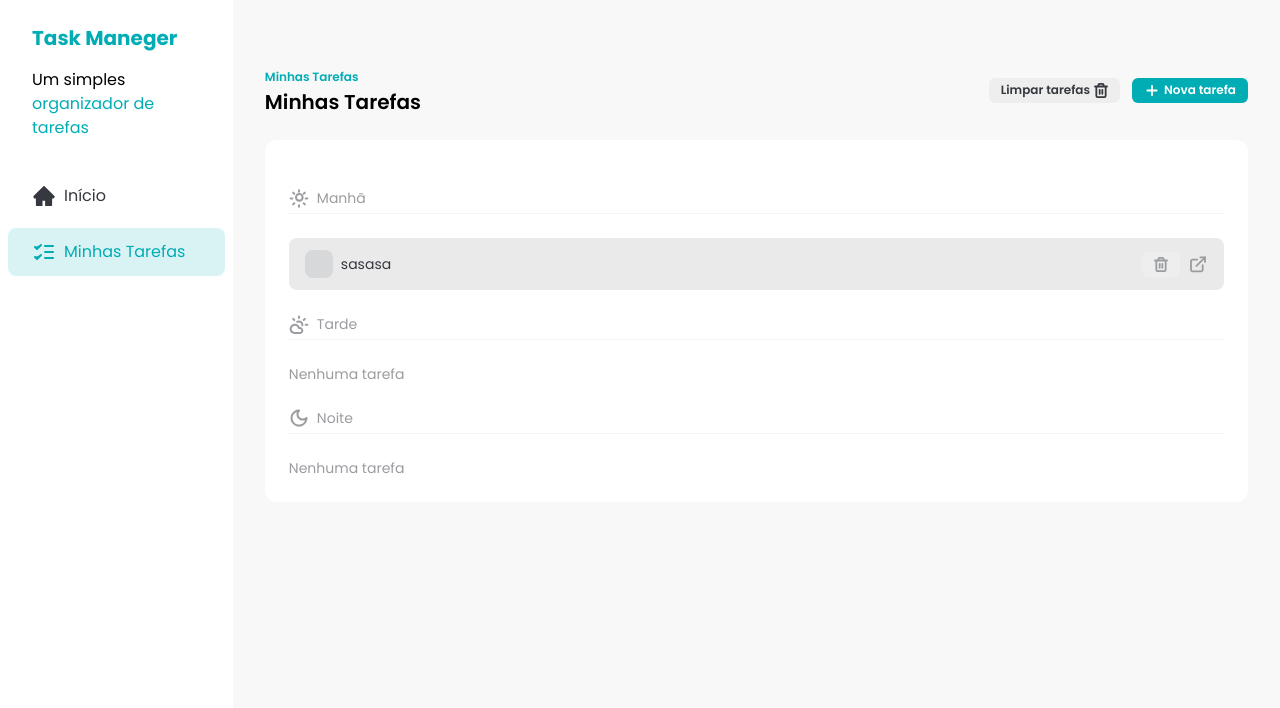
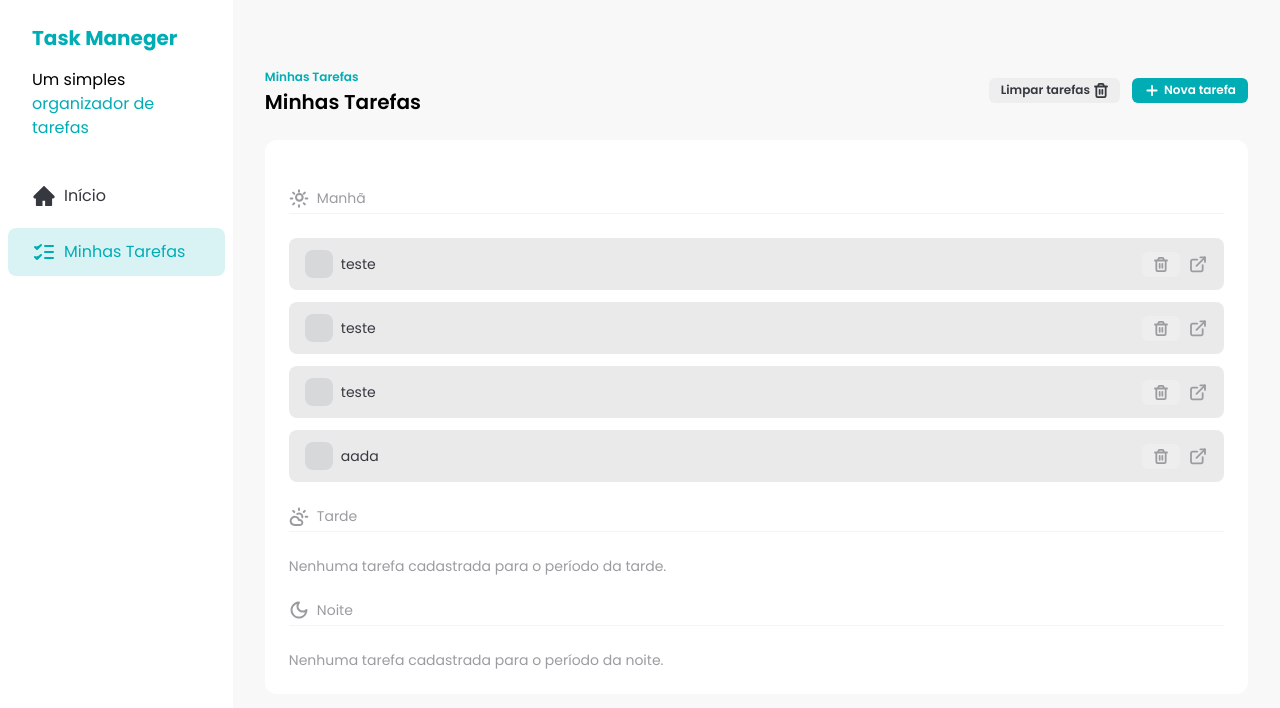
Before and after one commit to Srhiulli/task-maneger, a React (Vite) app: page / in a window 1280 px wide. Shown: the top 708 px of the page. Built offline with nearby package versions, Linux system fonts and the light colour scheme; data requests are answered from the project's data file.

Commit message:
feat: add react query and custom hooks

```diff
--- a/db.json
+++ b/db.json
@@ -1,10 +1,31 @@
 {
   "tasks": [
     {
-      "id": "dbe5e4b7-5a8a-4e62-b1c3-cdc91ee6b1bc",
-      "title": "sasasa",
+      "id": "ed2f9c4f-d53d-487a-bcbe-b788399cf0e2",
+      "title": "teste",
       "time": "morning",
-      "description": "sasasa",
+      "description": "teste",
+      "status": "not_started"
+    },
+    {
+      "id": "9fa00ffa-5a31-40e0-b23c-7968514930b4",
+      "title": "teste",
+      "time": "morning",
+      "description": "teste",
+      "status": "not_started"
+    },
+    {
+      "id": "852b057f-8b21-4ce3-b1ba-8bbb31d0cb89",
+      "title": "teste",
+      "time": "morning",
+      "description": "teste",
+      "status": "not_started"
+    },
+    {
+      "id": "af746b11-50f8-4784-9824-fd2901eb3897",
+      "title": "aada",
+      "time": "morning",
+      "description": "ssasa",
       "status": "not_started"
     }
   ]
--- a/src/components/AddTaskDialog.jsx
+++ b/src/components/AddTaskDialog.jsx
@@ -5,19 +5,17 @@ import { useRef } from "react"
 import { createPortal } from "react-dom"
 import { useForm } from "react-hook-form"
 import { CSSTransition } from "react-transition-group"
+import { toast } from "sonner"
 import { v4 } from "uuid"
 
 import { LoaderCircle } from "../assets/icons"
+import { useAddTask } from "../hooks/data/use-add-task"
 import Button from "./Button"
 import Input from "./Input"
 import SelectTime from "./SelectTime"
 
-const AddTaskDialog = ({
-  isOpen,
-  handleClose,
-  onSubmitSuccess,
-  onSubmitError,
-}) => {
+const AddTaskDialog = ({ isOpen, handleClose }) => {
+  const { mutate: addTask } = useAddTask()
   const {
     register,
     formState: { errors, isSubmitting },
@@ -30,31 +28,41 @@ const AddTaskDialog = ({
       description: "",
     },
   })
-
   const nodeRef = useRef()
 
   const handleSaveClick = async (data) => {
-    const task = {
+    addTask(
+      {
         id: v4(),
         title: data.title.trim(),
         time: data.time,
         description: data.description.trim(),
         status: "not_started",
-    }
-    const response = await fetch("http://localhost:3000/tasks", {
-      method: "POST",
-      body: JSON.stringify(task),
-    })
-    if (!response.ok) {
-      return onSubmitError()
-    }
-    onSubmitSuccess(task)
+      },
+      {
+        onSuccess: () => {
           handleClose()
           reset({
             title: "",
             time: "morning",
             description: "",
           })
+          toast.success("Tarefa adicionada com sucesso!")
+        },
+        onError: () => {
+          toast.error("Erro ao adicionar tarefa. Por favor, tente novamente.")
+        },
+      }
+    )
+  }
+
+  const handleCancelClick = () => {
+    reset({
+      title: "",
+      time: "morning",
+      description: "",
+    })
+    handleClose()
   }
 
   return (
@@ -129,7 +137,7 @@ const AddTaskDialog = ({
                     size="large"
                     className="w-full"
                     color="secondary"
-                    onClick={handleClose}
+                    onClick={handleCancelClick}
                     type="button"
                   >
                     Cancelar
--- a/src/components/TaskItem.jsx
+++ b/src/components/TaskItem.jsx
@@ -1,5 +1,4 @@
 import PropTypes from "prop-types"
-import { useState } from "react"
 import { Link } from "react-router-dom"
 import { toast } from "sonner"
 
@@ -8,26 +7,14 @@ import {
   DetailsIcon,
   LoaderCircle,
   TrashIcon,
-} from "../assets//icons/index"
+} from "../assets/icons"
 import Button from "../components/Button"
+import { useDeleteTask } from "../hooks/data/use-delete-tasks"
 
-const TaskItem = ({ task, handleCheckboxClick, onDeleteSuccess }) => {
-  const [deleteIsLoading, setDeleteIsLoading] = useState(false)
-
-  const handleDeleteClick = async () => {
-    setDeleteIsLoading(true)
-    const response = await fetch(`http://localhost:3000/tasks/${task.id}`, {
-      method: "DELETE",
-    })
-    if (!response.ok) {
-      setDeleteIsLoading(false)
-      return toast.error(
-        "Erro ao deletar a tarefa. Por favor, tente novamente."
-      )
-    }
-    onDeleteSuccess(task.id)
-    setDeleteIsLoading(false)
-  }
+const TaskItem = ({ task, handleCheckboxClick }) => {
+  const { mutate: deleteTask, isPending: deleteTaskIsLoading } = useDeleteTask(
+    task.id
+  )
 
   const getStatusClasses = () => {
     if (task.status === "done") {
@@ -41,6 +28,17 @@ const TaskItem = ({ task, handleCheckboxClick, onDeleteSuccess }) => {
     if (task.status === "not_started") {
       return "bg-brand-dark-blue bg-opacity-10 text-brand-dark-blue"
     }
+  }
+
+  const handleDeleteClick = () => {
+    deleteTask(undefined, {
+      onSuccess: () => {
+        toast.success("Tarefa excluída com sucesso!")
+      },
+      onError: () => {
+        toast.error("Erro ao excluir tarefa. Por favor, tente novamente.")
+      },
+    })
   }
 
   return (
@@ -70,9 +68,9 @@ const TaskItem = ({ task, handleCheckboxClick, onDeleteSuccess }) => {
         <Button
           color="ghost"
           onClick={handleDeleteClick}
-          disabled={deleteIsLoading}
+          disabled={deleteTaskIsLoading}
         >
-          {deleteIsLoading ? (
+          {deleteTaskIsLoading ? (
             <LoaderCircle className="animate-spin text-brand-text-gray" />
           ) : (
             <TrashIcon className="text-brand-text-gray" />
--- a/src/components/Tasks.jsx
+++ b/src/components/Tasks.jsx
@@ -1,4 +1,4 @@
-import { useQuery, useQueryClient } from "@tanstack/react-query"
+import { useQueryClient } from "@tanstack/react-query"
 import { useState } from "react"
 import { toast } from "sonner"
 
@@ -9,6 +9,7 @@ import {
   SunIcon,
   TrashIcon,
 } from "../assets/icons"
+import { useGetTasks } from "../hooks/data/use-get-tasks"
 import AddTaskDialog from "./AddTaskDialog"
 import Button from "./Button"
 import TaskItem from "./TaskItem"
@@ -16,32 +17,15 @@ import TasksSeparator from "./TasksSeparator"
 
 const Tasks = () => {
   const queryClient = useQueryClient()
-  const { data: tasks } = useQuery({
-    queryKey: "tasks",
-    queryFn: async () => {
-      const response = await fetch("http://localhost:3000/tasks", {
-        method: "GET",
-      })
-      const tasks = await response.json()
-      return tasks
-    },
-  })
-
   const [addTaskDialogIsOpen, setAddTaskDialogIsOpen] = useState(false)
+  const { data: tasks } = useGetTasks()
 
   const morningTasks = tasks?.filter((task) => task.time === "morning")
   const afternoonTasks = tasks?.filter((task) => task.time === "afternoon")
   const eveningTasks = tasks?.filter((task) => task.time === "evening")
 
-  const onDeleteTaskSuccess = async (taskId) => {
-    queryClient.setQueryData("tasks", (currentTasks) => {
-      return [...currentTasks.filter((task) => task.id !== taskId)]
-    })
-    toast.success("Tarefa deletada com sucesso!")
-  }
-
   const handleTaskCheckboxClick = (taskId) => {
-    const newTasks = tasks?.map((task) => {
+    const newTasks = tasks.map((task) => {
       if (task.id !== taskId) {
         return task
       }
@@ -60,17 +44,6 @@ const Tasks = () => {
       return task
     })
     queryClient.setQueryData("tasks", newTasks)
-  }
-
-  const onTaskSubmitSuccess = async (task) => {
-    queryClient.setQueryData("tasks", (currentTasks) => {
-      return [...currentTasks, task]
-    })
-    toast.success("Tarefa adicionada com sucesso!")
-  }
-
-  const onTaskSubmitError = () => {
-    toast.error("Erro ao adicionar tarefa. Por favor, tente novamente.")
   }
 
   return (
@@ -97,8 +70,6 @@ const Tasks = () => {
           <AddTaskDialog
             isOpen={addTaskDialogIsOpen}
             handleClose={() => setAddTaskDialogIsOpen(false)}
-            onSubmitSuccess={onTaskSubmitSuccess}
-            onSubmitError={onTaskSubmitError}
           />
         </div>
       </div>
@@ -107,14 +78,15 @@ const Tasks = () => {
         <div className="space-y-3">
           <TasksSeparator title="Manhã" icon={<SunIcon />} />
           {morningTasks?.length === 0 && (
-            <p className="text-sm text-brand-text-gray">Nenhuma tarefa</p>
+            <p className="text-sm text-brand-text-gray">
+              Nenhuma tarefa cadastrada para o período da manhã.
+            </p>
           )}
           {morningTasks?.map((task) => (
             <TaskItem
               key={task.id}
               task={task}
               handleCheckboxClick={handleTaskCheckboxClick}
-              onDeleteSuccess={onDeleteTaskSuccess}
             />
           ))}
         </div>
@@ -122,14 +94,15 @@ const Tasks = () => {
         <div className="my-6 space-y-3">
           <TasksSeparator title="Tarde" icon={<CludSunIcon />} />
           {afternoonTasks?.length === 0 && (
-            <p className="text-sm text-brand-text-gray">Nenhuma tarefa</p>
+            <p className="text-sm text-brand-text-gray">
+              Nenhuma tarefa cadastrada para o período da tarde.
+            </p>
           )}
           {afternoonTasks?.map((task) => (
             <TaskItem
               key={task.id}
               task={task}
               handleCheckboxClick={handleTaskCheckboxClick}
-              onDeleteSuccess={onDeleteTaskSuccess}
             />
           ))}
         </div>
@@ -137,14 +110,15 @@ const Tasks = () => {
         <div className="space-y-3">
           <TasksSeparator title="Noite" icon={<MoonIcon />} />
           {eveningTasks?.length === 0 && (
-            <p className="text-sm text-brand-text-gray">Nenhuma tarefa</p>
+            <p className="text-sm text-brand-text-gray">
+              Nenhuma tarefa cadastrada para o período da noite.
+            </p>
           )}
           {eveningTasks?.map((task) => (
             <TaskItem
               key={task.id}
               task={task}
               handleCheckboxClick={handleTaskCheckboxClick}
-              onDeleteSuccess={onDeleteTaskSuccess}
             />
           ))}
         </div>
--- /dev/null
+++ b/src/hooks/data/use-add-task.js
@@ -0,0 +1,23 @@
+import { useMutation, useQueryClient } from "@tanstack/react-query"
+
+export const useAddTask = () => {
+  const queryClient = useQueryClient()
+  return useMutation({
+    mutationKey: "addTask",
+    mutationFn: async (task) => {
+      const response = await fetch("http://localhost:3000/tasks", {
+        method: "POST",
+        body: JSON.stringify(task),
+      })
+      if (!response.ok) throw new Error()
+      const createdTask = await response.json()
+      return createdTask
+    },
+    onSuccess: (createdTask) => {
+      queryClient.setQueryData("tasks", (oldTasks) => [
+        ...oldTasks,
+        createdTask,
+      ])
+    },
+  })
+}
--- /dev/null
+++ b/src/hooks/data/use-delete-tasks.js
@@ -0,0 +1,20 @@
+import { useMutation, useQueryClient } from "@tanstack/react-query"
+
+export const useDeleteTask = (taskId) => {
+  const queryClient = useQueryClient()
+  return useMutation({
+    mutationKey: ["deleteTask", taskId],
+    mutationFn: async () => {
+      const response = await fetch(`http://localhost:3000/tasks/${taskId}`, {
+        method: "DELETE",
+      })
+      if (!response.ok) throw new Error()
+      return response.json()
+    },
+    onSuccess: () => {
+      queryClient.setQueryData("tasks", (oldTasks) => {
+        return oldTasks.filter((task) => task.id !== taskId)
+      })
+    },
+  })
+}
--- /dev/null
+++ b/src/hooks/data/use-get-tasks.js
@@ -0,0 +1,13 @@
+import { useQuery } from "@tanstack/react-query"
+
+export const useGetTasks = () => {
+  return useQuery({
+    queryKey: "tasks",
+    queryFn: async () => {
+      const response = await fetch("http://localhost:3000/tasks", {
+        method: "GET",
+      })
+      return response.json()
+    },
+  })
+}
```
Lines whose indentation alone changed are shown as unchanged.
